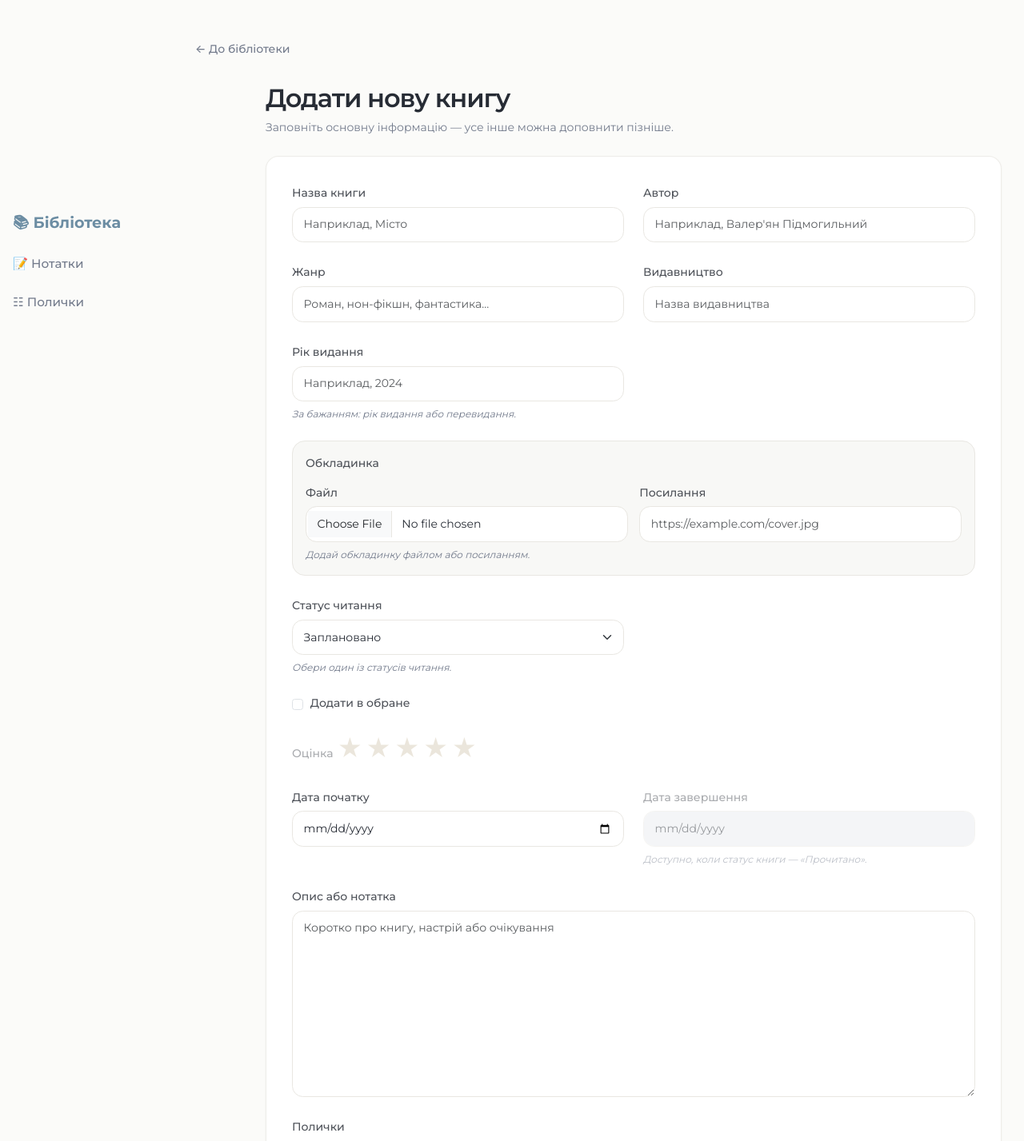
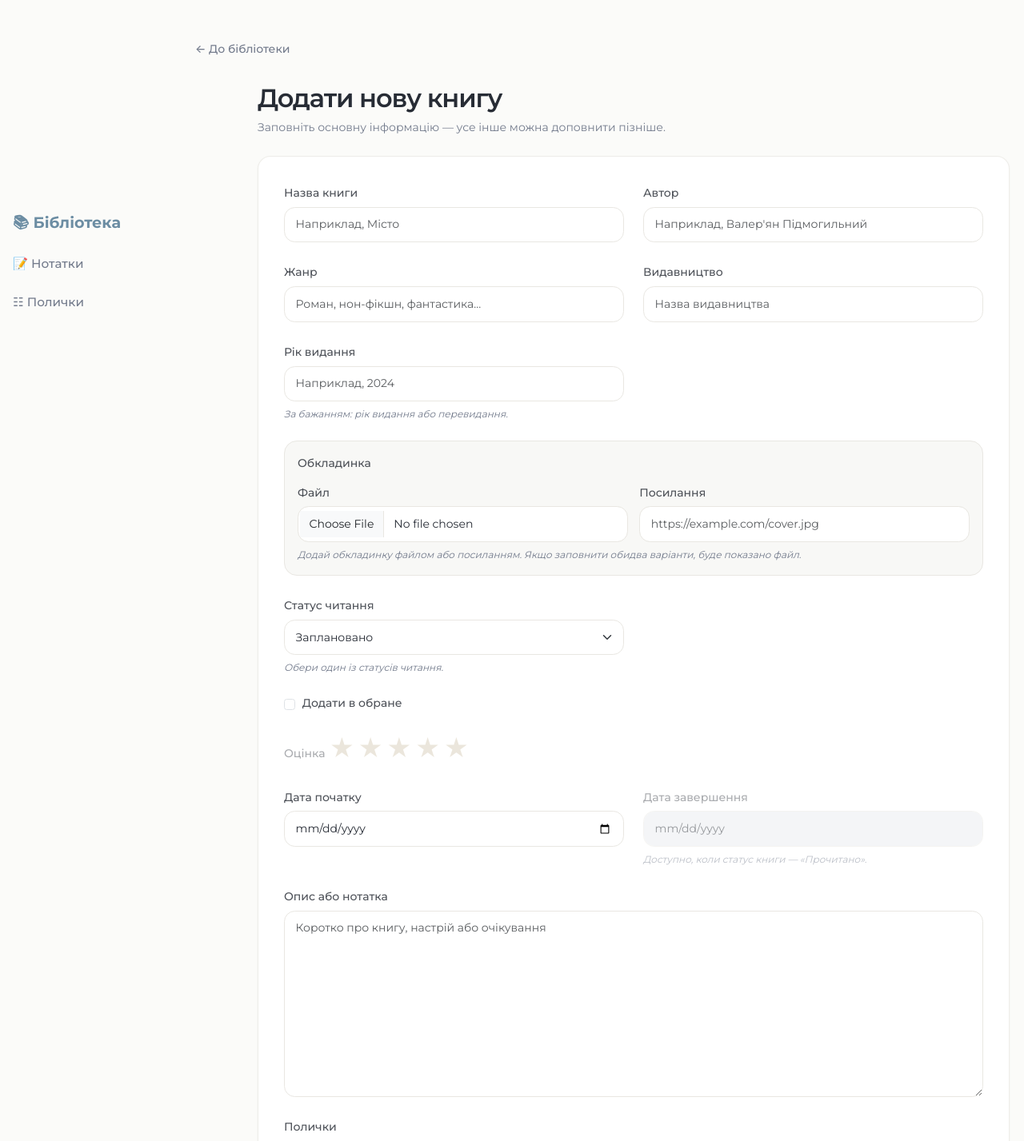
Before and after one commit to KaterynaShynkaryk/BookNest, a Django app: page /books/add/ in a window 1280 px wide; the page is wider, and only the part inside the window is pictured. Shown: the part 73-1500 px from the top of that part at 80% size. Run offline with Django 5.2, Linux system fonts and the light colour scheme; the visitor is signed in with stand-in values (Sample User, id 1); data that the repository does not hold is empty.

Commit message:
Cover image help text + form width

```diff
--- a/library/forms.py
+++ b/library/forms.py
@@ -169,7 +169,7 @@ class BookForm(BootstrapFormMixin, forms.ModelForm):
         }
         help_texts = {
             "published_year": "За бажанням: рік видання або перевидання.",
-            "cover_image": "Додай обкладинку файлом або посиланням. ",
+            "cover_image": "Додай обкладинку файлом або посиланням. Якщо заповнити обидва варіанти, буде показано файл.",
             "cover_url": "Встав пряме посилання на зображення.",
             "finish_date": "Доступно, коли статус книги — «Прочитано».",
             "rating": "Оцінку можна ставити тільки для прочитаних книг.",
--- a/static/css/styles.css
+++ b/static/css/styles.css
@@ -721,7 +721,7 @@ a:hover {
 
 .form-shell {
     margin: 0 auto;
-    max-width: 920px;
+    max-width: 940px;
 }
 
 .form-heading {
```
